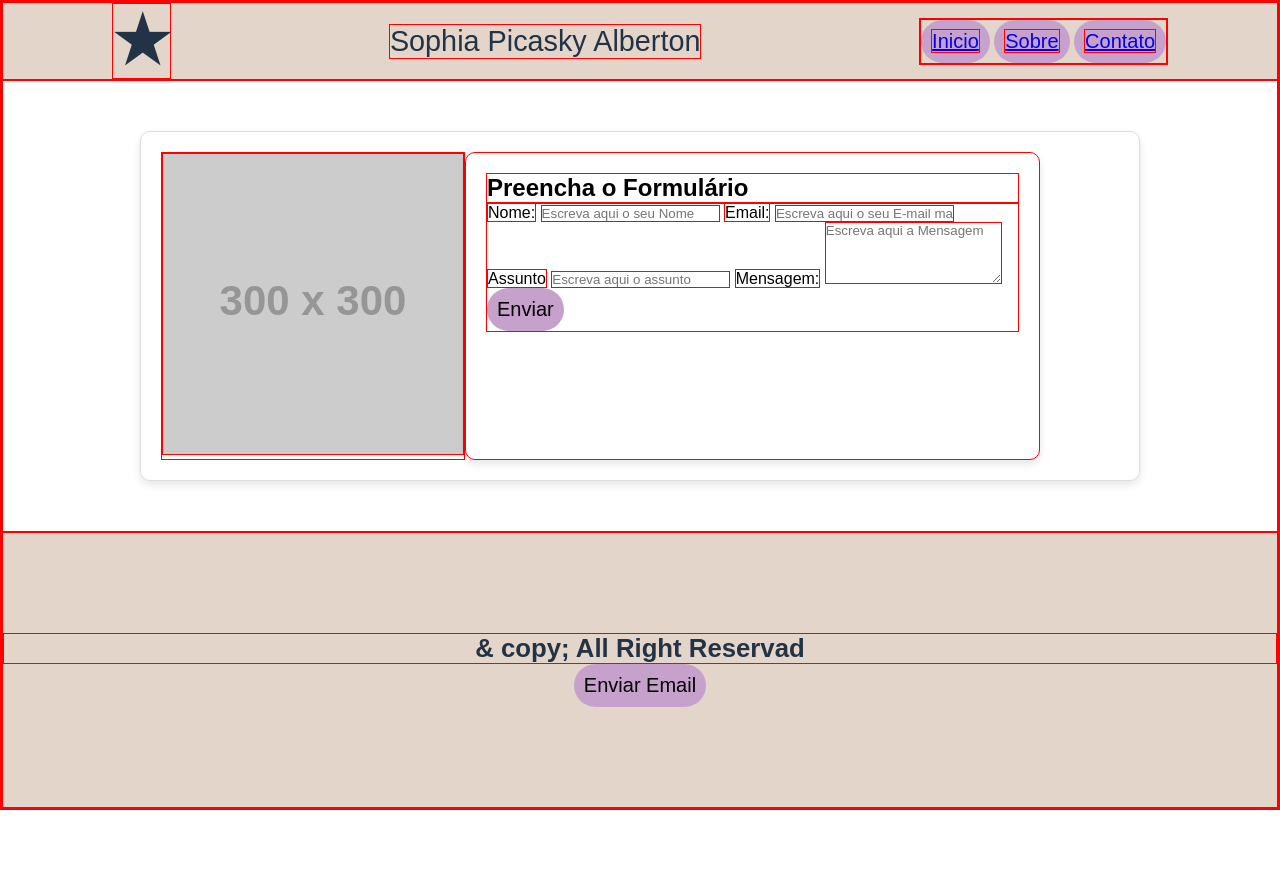
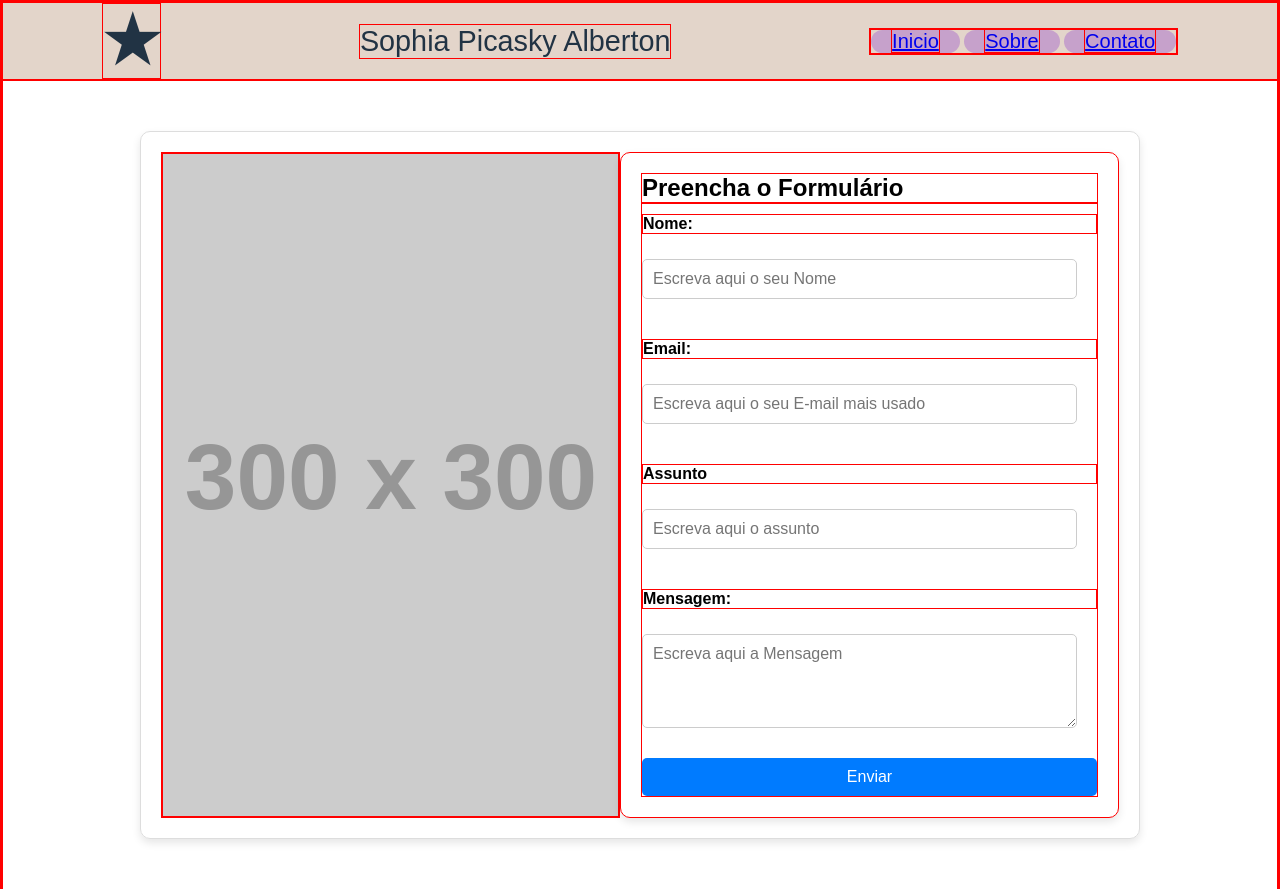
Before and after one commit to sophialberton/engenhariaSoftware, a plain HTML site: page MeuPrimeiroSite/FWN3/contato.html in a window 1280 px wide. Shown: the top 889 px of the page. Before the commit the page ends 810 px from the top, so only its background shows below. Drawn offline with Linux system fonts and the light colour scheme; placeholder pictures from the web are drawn by us.

Commit message:
Fomularios com comentarios corrigidos, pendente alterar detalhes

```diff
--- a/MeuPrimeiroSite/FWN3/contato.css
+++ b/MeuPrimeiroSite/FWN3/contato.css
@@ -1,123 +1,209 @@
-/* Define o estilo padrão para todos os elementos */
-/* Dica: o uso do * afeta todos os elementos, então, tome cuidado para não sobrecarregar desnecessariamente cada componente. */
 * {
-    padding: 0; /* Remove o espaçamento interno padrão */
-    margin: 0; /* Remove o espaçamento externo padrão */
-    box-sizing: border-box; /* Garante que padding e border sejam incluídos nas dimensões */
-    font-family: Arial, Helvetica, sans-serif; /* Define a fonte padrão */
-    border: 1px solid red; /* Apenas para debug - remova no ambiente de produção */
+    padding: 0; /* Remove o espaçamento interno de todos os elementos */
+    margin: 0; /* Remove a margem externa de todos os elementos */
+    box-sizing: border-box; /* Inclui o padding e borda no tamanho total do elemento */
+    font-family: Arial, Helvetica, sans-serif; /* Define a fonte padrão para todos os elementos */
+    border: 1px solid red; /* Insere uma borda vermelha em todos os elementos (provavelmente para debugging) */
+    /* SUGESTÃO: Remover a borda vermelha em produção, pois é apenas para teste. */
 }
 
-/* Estilização do header e footer */
-/* Melhorias: você pode usar padding para adicionar espaçamento interno ao invés de depender do conteúdo */
 header, footer {
-    background-color: #E3D5CA; /* Define uma cor de fundo suave */
+    background-color: #E3D5CA; /* Define a cor de fundo dos elementos */
     color: rgb(33, 51, 68); /* Define a cor do texto */
-    width: 100%; /* Garante que ambos ocupem toda a largura da tela */
+    width: 100%; /* Garante que ocupem toda a largura */
 }
 
-/* Estilo para o logo */
-/* Pode ser interessante usar rem ao invés de em para facilitar a responsividade */
 .logo {
-    font-size: 4em; /* Tamanho grande para destaque */
-    font-weight: bold; /* Deixa o texto em negrito */
+    font-size: 4em; /* Tamanho da fonte grande para chamar atenção */
+    font-weight: bold; /* Negrito para destaque */
 }
 
-/* Estilo específico para o texto com classe SophiaPicaskyAlberton */
 .SophiaPicaskyAlberton {
-    font-size: 1.8em; /* Tamanho moderado */
+    font-size: 1.8em; /* Tamanho moderado da fonte */
 }
 
-/* Decoração dos botões */
-/* Sugestão: Experimente o uso de variáveis CSS para facilitar mudanças nas cores */
+/* Decoração do botão */
 button {
-    -webkit-border-radius: 50px; /* Compatibilidade com navegadores mais antigos */
-    -moz-border-radius: 50px; /* Idem */
-    border-radius: 50px; /* Define bordas arredondadas */
+    -webkit-border-radius: 50px; /* Bordas arredondadas */
+    -moz-border-radius: 50px;
+    border-radius: 50px;
     color: #000000; /* Cor do texto */
-    font-family: Arial; /* Define a fonte */
-    font-size: 20px; /* Tamanho da fonte */
-    font-weight: 100; /* Peso fino para um design leve */
-    align-items: center; /* Alinhamento opcional */
+    font-family: Arial; /* Fonte padrão */
+    font-size: 20px; /* Tamanho do texto */
+    font-weight: 100; /* Peso da fonte leve */
+    align-items: center; /* Alinhamento central (não impacta muito em elementos do tipo botão) */
     padding: 10px; /* Espaçamento interno */
     background-color: #C6A1CB; /* Cor de fundo */
-    border: solid #BD94BA 0; /* Remove bordas visíveis */
+    border: solid #BD94BA 0; /* Sem borda visível */
     text-decoration: none; /* Remove sublinhado */
-    display: inline-block; /* Faz com que o botão tenha comportamento de inline */
-    cursor: pointer; /* Mostra o cursor de clique */
+    display: inline-block; /* Garante que o botão se comporte como bloco em linha */
+    cursor: pointer; /* Mostra o cursor de mão */
     text-align: center; /* Centraliza o texto */
+    /* SUGESTÃO: Simplificar o CSS para evitar propriedades redundantes. */
 }
 
-/* Estilo para o footer */
-/* Sugestão: para espaçamentos mais dinâmicos, considere usar unidades relativas como vh */
 footer {
-    bottom: 0; /* Fixa o footer no final */
-    text-align: center; /* Centraliza o conteúdo */
-    font-size: 22px; /* Tamanho da fonte */
-    padding: 100px 0; /* Espaçamento interno no topo e embaixo */
+    bottom: 0; /* Fixa o rodapé na parte inferior */
+    text-align: center; /* Centraliza o texto */
+    font-size: 22px; /* Tamanho do texto */
+    padding: 100px 0; /* Adiciona espaçamento interno acima e abaixo */
 }
 
-/* Estilo para o header, utilizando Flexbox */
-/* Considerar o uso de gap para espaçamento entre os elementos */
 header {
-    display: flex; /* Layout flexível */
-    align-items: center; /* Alinha verticalmente ao centro */
-    justify-content: space-around; /* Espaçamento igual entre os itens */
+    display: flex; /* Define layout flexível */
+    align-items: center; /* Alinha itens verticalmente ao centro */
+    justify-content: space-around; /* Distribui os itens uniformemente */
 }
 
-/* Nav UL e LI */
-/* Melhorias: Considere o uso de pseudo-classes para hover nos links */
-nav ul li {
-    list-style: none; /* Remove os marcadores */
-    display: inline-block; /* Faz com que os itens fiquem lado a lado */
-    border-radius: 50px; /* Bordas arredondadas */
-    color: #000000; /* Cor do texto */
-    font-family: Arial; /* Fonte padrão */
-    font-size: 20px; /* Tamanho moderado */
-    font-weight: 100; /* Peso leve */
-    align-items: center; /* Alinhamento opcional */
-    padding: 10px; /* Espaçamento interno */
-    background-color: #C6A1CB; /* Fundo */
-    border: solid #BD94BA 0; /* Remove borda visível */
-    text-decoration: none; /* Remove sublinhado */
-    display: inline-block; /* Comportamento de bloco inline */
-    cursor: pointer; /* Mostra o cursor de clique */
-    text-align: center; /* Centraliza texto */
+/* Separação de itens no header */
+.nav-links li {
+    padding: 0 20px; /* Espaçamento horizontal entre os itens */
+    /* SUGESTÃO: Ativar esse bloco caso necessário para espaçamento adicional. */
 }
 
-/* Estilo para links dentro do nav */
-/* Sugestão: Para foco em acessibilidade, use outline personalizado */
+nav ul li {
+    list-style: none; /* Remove os marcadores padrão */
+    display: inline-block; /* Faz os itens ficarem lado a lado */
+    -webkit-border-radius: 50px; /* Bordas arredondadas */
+    -moz-border-radius: 50px;
+    border-radius: 50px;
+    color: #000000; /* Cor do texto */
+    font-family: Arial; /* Define fonte padrão */
+    font-size: 20px; /* Define tamanho do texto */
+    font-weight: 100; /* Peso leve para a fonte */
+    align-items: center; /* Alinha itens verticalmente (pode ser redundante aqui) */
+    padding: 10px; /* Espaçamento interno */
+    background-color: #C6A1CB; /* Define cor de fundo */
+    border: solid #BD94BA 0; /* Sem borda visível */
+    text-decoration: none; /* Remove sublinhado */
+    display: inline-block; /* Itens em linha */
+    cursor: pointer; /* Cursor de mão */
+    text-align: center; /* Centraliza o conteúdo */
+    /* SUGESTÃO: Consolidar estilos similares com os botões para manter consistência. */
+}
+
 nav u li a {
     text-decoration: none; /* Remove sublinhado */
-    color: rgb(149, 0, 255); /* Cor do link */
-    font-size: 18px; /* Tamanho moderado */
-    padding: 0 15px; /* Espaçamento lateral */
+    color: rgb(149, 0, 255); /* Cor do texto */
+    font-size: 18px; /* Tamanho do texto */
+    padding: 0 15px; /* Espaçamento horizontal */
 }
 
-/* Formulário */
-/* Sugestão: Utilize variáveis CSS para definir espaçamentos padrão */
+/* Estilo do formulário */
 .form-container {
-    width: 60%; /* Define largura */
+    width: 60%; /* Largura do formulário */
     padding: 20px; /* Espaçamento interno */
     background-color: white; /* Fundo branco */
-    border-radius: 10px; /* Bordas arredondadas */
+    border-radius: 10px; /* Cantos arredondados */
     box-shadow: 0 4px 8px rgba(0, 0, 0, 0.1); /* Sombra suave */
 }
 
-/* Melhoria: Ajuste adicional pode ser feito para mobile com media queries */
+.form-container h1 {
+    text-align: center; /* Centraliza o título */
+    margin-bottom: 20px; /* Espaçamento inferior */
+    color: #333; /* Cor do texto */
+}
 
-/* ... Outros estilos ... */
+input[type="text"],
+input[type="email"],
+textarea {
+    width: calc(100% - 20px); /* Largura total menos espaçamento */
+    padding: 10px; /* Espaçamento interno */
+    margin-top: 5px; /* Espaçamento superior */
+    margin-bottom: 15px; /* Espaçamento inferior */
+    border: 1px solid #ccc; /* Borda cinza */
+    border-radius: 5px; /* Bordas arredondadas */
+    outline: none; /* Remove contorno padrão */
+}
 
-/* Container principal com centralização */
-/* Melhorias: Considere o uso de grid para layouts mais complexos */
+label {
+    margin-top: 10px; /* Espaçamento superior */
+    display: block; /* Faz o rótulo ocupar toda a largura */
+    font-weight: bold; /* Negrito para destaque */
+}
+
+/* Continuação abaixo... */
+input:focus, textarea:focus {
+    border-color: #007bff; /* Muda a cor da borda quando o elemento está em foco */
+    outline: none; /* Remove a borda padrão que aparece ao focar */
+}
+
+/* Botão de envio */
+button {
+    padding: 10px; /* Espaçamento interno do botão */
+    background-color: #007bff; /* Cor de fundo do botão */
+    color: white; /* Cor do texto */
+    border: none; /* Remove a borda padrão */
+    border-radius: 5px; /* Deixa os cantos arredondados */
+    font-size: 16px; /* Define o tamanho da fonte */
+    cursor: pointer; /* Adiciona o cursor de "mãozinha" ao passar por cima */
+    transition: backgroud-color 0.3s; /* Adiciona uma transição suave na mudança de cor */
+    /* Melhorar: Há um pequeno erro de digitação em 'backgroud-color'; o correto é 'background-color'. */
+}
+
+button:hover {
+    background-color: #0056b3; /* Altera a cor de fundo quando o botão é "hovered" */
+}
+
+/* Container geral para layout do formulário e da imagem */
 .container {
-    display: flex; /* Flexbox para alinhamento */
-    width: 90%; /* Ocupa 90% da largura */
-    max-width: 1000px; /* Limita a largura máxima */
-    border: 1px solid #ddd; /* Borda cinza */
-    border-radius: 10px; /* Bordas arredondadas */
-    overflow: hidden; /* Esconde conteúdo que ultrapassa */
-    box-shadow: 0 4px 8px rgba(0, 0, 0, 0.1); /* Sombra */
+    display: flex; /* Define layout flexível */
+    width: 90%; /* O container ocupa 90% da largura da página */
+    max-width: 1000px; /* Limita a largura máxima a 1000px */
+    border: 1px solid #ddd; /* Adiciona uma borda cinza clara */
+    border-radius: 10px; /* Cantos arredondados */
+    overflow: hidden; /* Impede que o conteúdo "vaze" */
+    box-shadow: 0 4px 8px rgba(0, 0, 0, 0.1); /* Adiciona uma sombra suave */
     padding: 20px; /* Espaçamento interno */
-    margin: 50px auto; /* Centraliza horizontalmente e adiciona margem superior */
+    margin: 0 auto; /* Centraliza horizontalmente */
+    margin: 50px auto; /* Adiciona um espaçamento de 50px acima e abaixo */
+    /* Melhorar: Centralizar poderia ser simplificado com margin apenas uma vez. */
 }
+
+.image-container {
+    flex: 1; /* Divide o espaço igualmente com o formulário */
+    background-color: #e0e0e0; /* Cor de fundo cinza claro */
+}
+
+.image-container img {
+    width: 100%; /* Imagem ocupa toda a largura */
+    height: 100%; /* Imagem ocupa toda a altura */
+    object-fit: cover; /* Ajusta a imagem para cobrir sem distorcer */
+}
+
+.form-container {
+    flex: 1; /* Divide o espaço igualmente com a imagem */
+    padding: 20px; /* Espaçamento interno */
+    background-color: #ffffff; /* Fundo branco */
+}
+
+form {
+    display: flex; /* Torna o formulário flexível */
+    flex-direction: column; /* Coloca os itens na vertical */
+    gap: 15px; /* Espaçamento entre os itens */
+}
+
+label {
+    font-weight: bold; /* Deixa o texto em negrito */
+    margin-bottom: 5px; /* Adiciona espaçamento abaixo do rótulo */
+}
+
+input, textarea, button {
+    padding: 10px; /* Espaçamento interno */
+    border: 1px solid #ccc; /* Borda cinza clara */
+    border-radius: 5px; /* Cantos arredondados */
+    font-size: 1rem; /* Define o tamanho da fonte */
+}
+
+/* Botão dentro do formulário */
+button {
+    background-color: #007bff; /* Cor azul */
+    color: white; /* Texto branco */
+    cursor: pointer; /* Mostra cursor pointer */
+    border: none; /* Remove a borda */
+    transition: background-color 0.3s; /* Adiciona uma transição suave */
+}
+
+button:hover {
+    background-color: #0056b3; /* Altera a cor no hover */
+}
```
